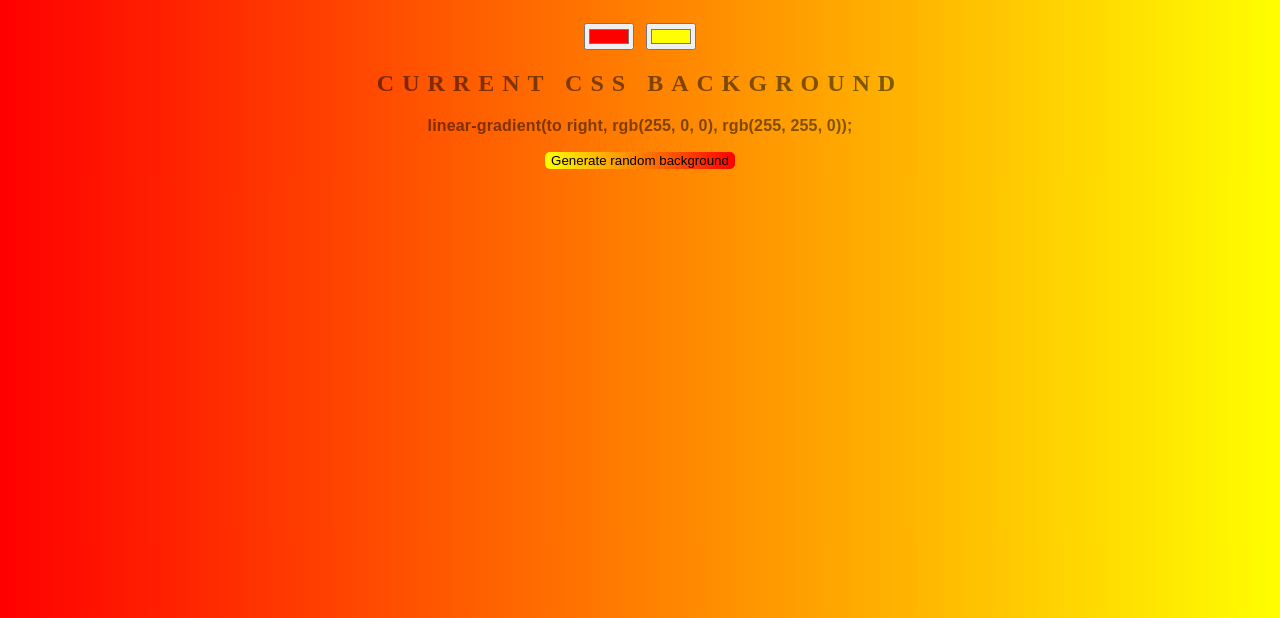
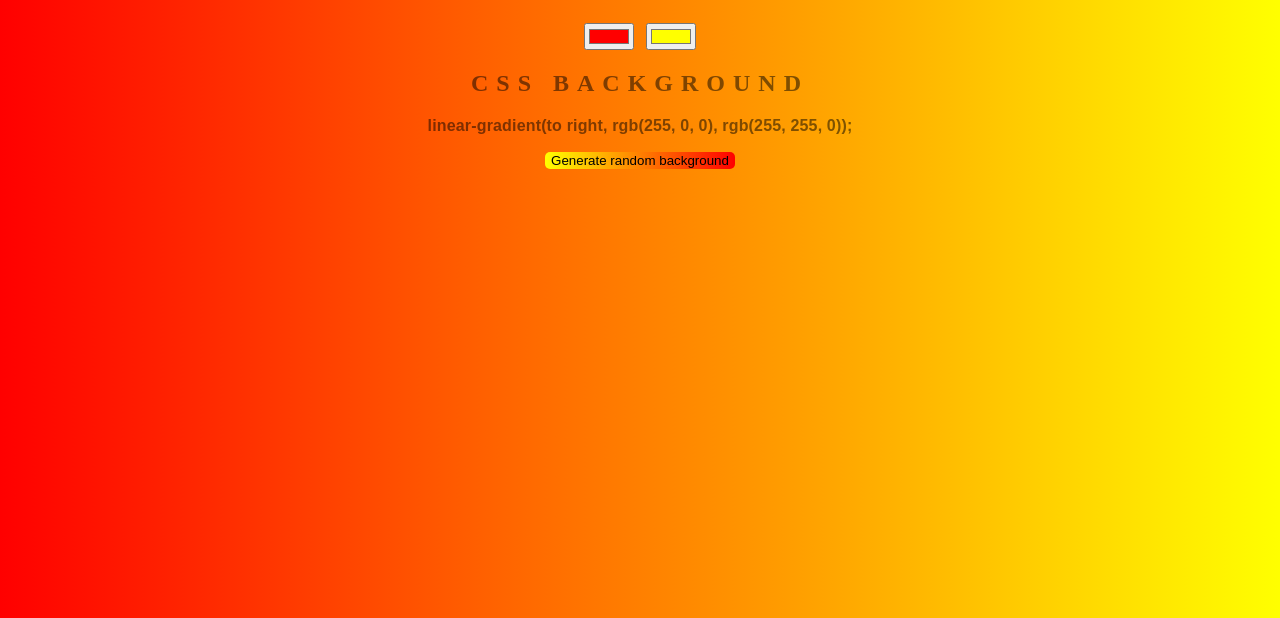
Before and after one commit to chouettevan/background-generator, a plain HTML site: page index.html in a window 1280 px wide. Shown: the part 182-800 px from the top of the page. Drawn offline with Linux system fonts and the light colour scheme.

Commit message:
new branch

```diff
--- a/index.html
+++ b/index.html
@@ -8,7 +8,7 @@
 	<h1>Background Generator</h1>
 	<input class="color1" type="color" name="color1" value="#ff0000">
 	<input class="color2" type="color" name="color2" value="#FFFF00">
-	<h2>Current CSS Background</h2>
+	<h2>CSS Background</h2>
 	<h3></h3>
 	<button id="random">Generate random background</button>
 	<script type="text/javascript" src="script.js"></script>
```
